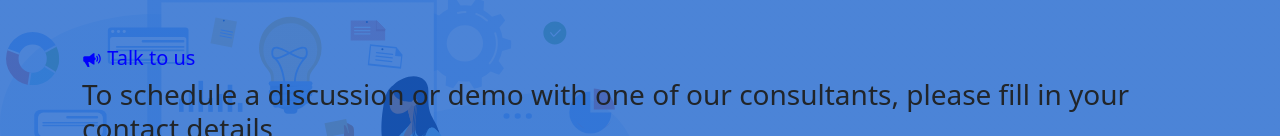
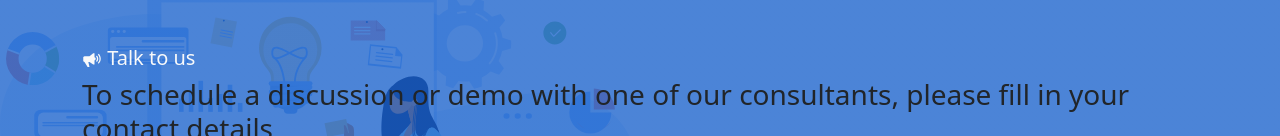
Before and after one commit to btrchain/btrchain, a React (Create React App) app: page / in a window 1280 px wide. Shown: the part 802-938 px from the top of the page. Built offline with nearby package versions, Linux system fonts and the light colour scheme.

Commit message:
Update TalkToUs.css

```diff
--- a/src/components/body/TalkToUs.css
+++ b/src/components/body/TalkToUs.css
@@ -4,5 +4,5 @@
     height: 400px;
 }
 .talkColor{
-    color: blue;
+    color: #f8f9fa;
 }
```
